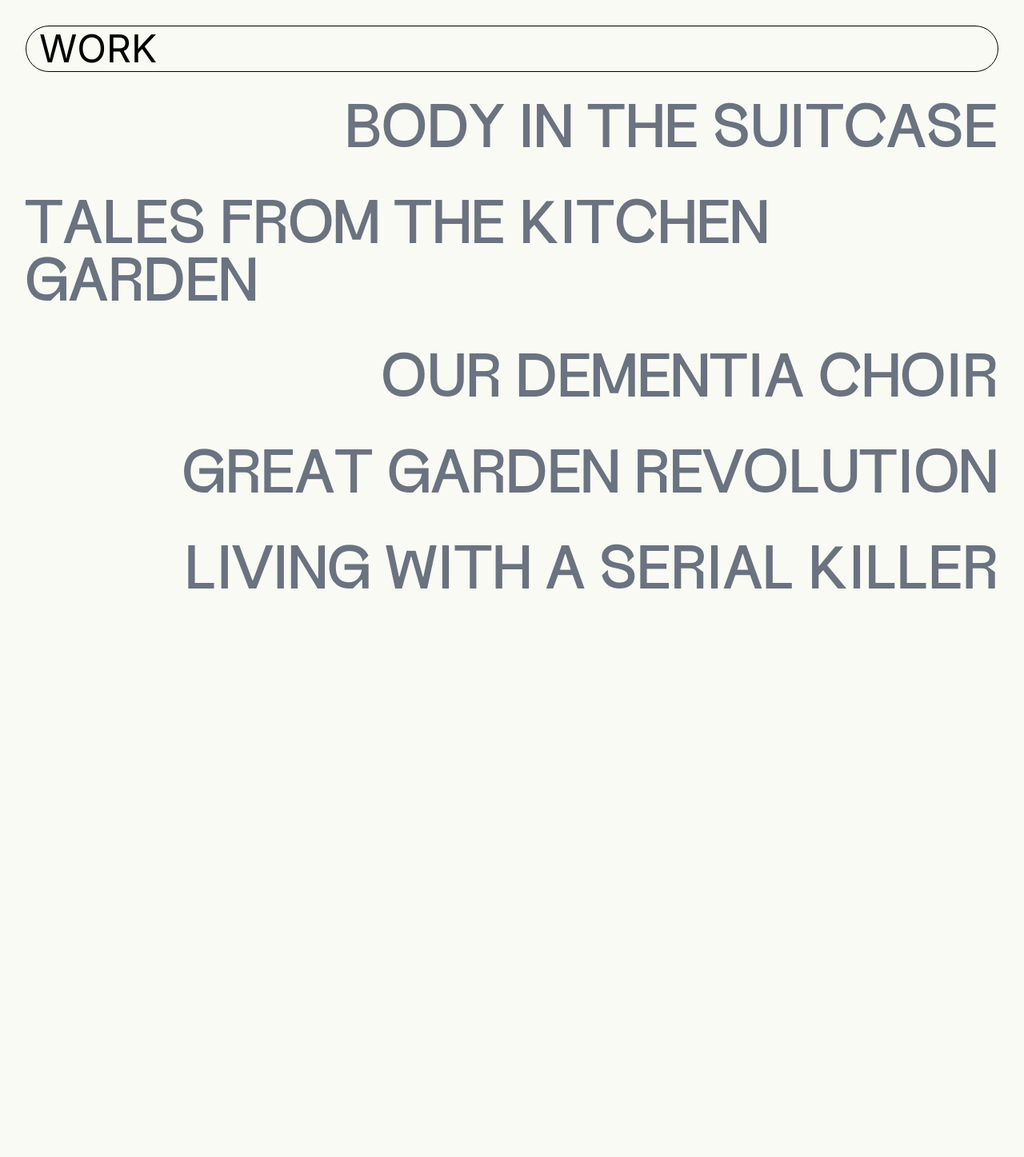
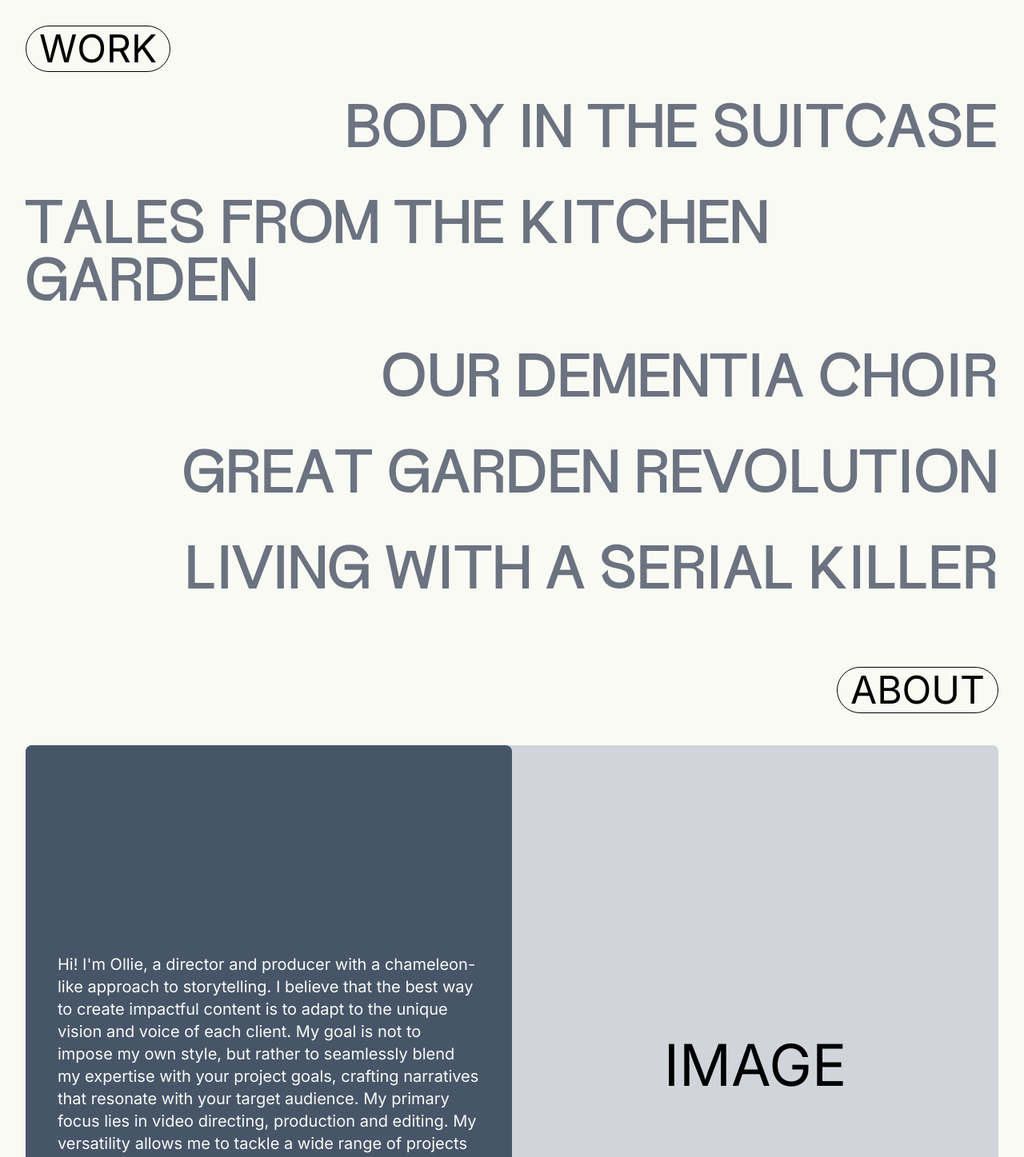
Before and after one commit to ghpaterson/ollie-scarth, a Next.js app: page / in a window 1280 px wide. Shown: the part 840-2287 px from the top of the page at 80% size. Before the commit the page ends 1666 px from the top, so only its background shows below. Built offline with nearby package versions, Linux system fonts and the light colour scheme.

Commit message:
about section scaffold and layout

```diff
--- a/app/page.js
+++ b/app/page.js
@@ -1,6 +1,7 @@
 import Image from "next/image";
 import NavBar from "@/components/NavBar";
 import Hero from "@/components/Hero";
+import Work from "@/components/Work";
 
 export default function Home() {
   return (
@@ -10,30 +11,30 @@ export default function Home() {
         <Hero />
       </section>
       <section id="work-section" className="mt-10">
-        <div>
+        <Work />
+      </section>
+      <section id="about-section" className="mt-10">
+        <div className="flex justify-end">
           <p className="text-5xl border border-black rounded-full py-1 px-4">
-            WORK
+            ABOUT
           </p>
         </div>
-        <div className="grid grid-cols-12 py-10">
-          <div className="col-span-12 flex flex-col items-end">
-            <ul className="flex flex-col gap-12 items-end font-fungis text-7xl text-gray-500">
-              <li className="hover:text-black hover:cursor-pointer hover:-translate-x-32 transition duration-500 ease-in">
-                BODY IN THE SUITCASE
-              </li>
-              <li className="hover:text-black hover:cursor-pointer hover:-translate-x-20 transition duration-500 ease-in">
-                TALES FROM THE KITCHEN GARDEN
-              </li>
-              <li className="hover:text-black hover:cursor-pointer hover:-translate-x-32 transition duration-500 ease-in">
-                OUR DEMENTIA CHOIR
-              </li>
-              <li className="hover:text-black hover:cursor-pointer hover:-translate-x-32 transition duration-500 ease-in">
-                GREAT GARDEN REVOLUTION
-              </li>
-              <li className="hover:text-black hover:cursor-pointer hover:-translate-x-32 transition duration-500 ease-in">
-                LIVING WITH A SERIAL KILLER
-              </li>
-            </ul>
+        <div className="mt-10 h-screen grid grid-cols-12 bg-gray-300 rounded-lg">
+          <div className="col-span-6 bg-slate-600 rounded-lg px-10 flex items-center">
+            <p className="text-bone text-xl">
+              Hi! I'm Ollie, a director and producer with a chameleon-like
+              approach to storytelling. I believe that the best way to create
+              impactful content is to adapt to the unique vision and voice of
+              each client. My goal is not to impose my own style, but rather to
+              seamlessly blend my expertise with your project goals, crafting
+              narratives that resonate with your target audience. My primary
+              focus lies in video directing, production and editing. My
+              versatility allows me to tackle a wide range of projects with
+              confidence and expertise.
+            </p>
+          </div>
+          <div className="col-span-6 rounded-lg px-10 flex items-center justify-center">
+            <p className="text-7xl">IMAGE</p>
           </div>
         </div>
       </section>
--- /dev/null
+++ b/components/Work.js
@@ -0,0 +1,32 @@
+export default function Work() {
+  return (
+    <main>
+      <div className="flex justify-start">
+        <p className="text-5xl border border-black rounded-full py-1 px-4">
+          WORK
+        </p>
+      </div>
+      <div className="grid grid-cols-12 py-10">
+        <div className="col-span-12 flex flex-col items-end">
+          <ul className="flex flex-col gap-12 items-end font-fungis text-7xl text-gray-500">
+            <li className="hover:text-black hover:cursor-pointer hover:-translate-x-32 transition duration-500 ease-in">
+              BODY IN THE SUITCASE
+            </li>
+            <li className="hover:text-black hover:cursor-pointer hover:-translate-x-20 transition duration-500 ease-in">
+              TALES FROM THE KITCHEN GARDEN
+            </li>
+            <li className="hover:text-black hover:cursor-pointer hover:-translate-x-32 transition duration-500 ease-in">
+              OUR DEMENTIA CHOIR
+            </li>
+            <li className="hover:text-black hover:cursor-pointer hover:-translate-x-32 transition duration-500 ease-in">
+              GREAT GARDEN REVOLUTION
+            </li>
+            <li className="hover:text-black hover:cursor-pointer hover:-translate-x-32 transition duration-500 ease-in">
+              LIVING WITH A SERIAL KILLER
+            </li>
+          </ul>
+        </div>
+      </div>
+    </main>
+  );
+}
```
